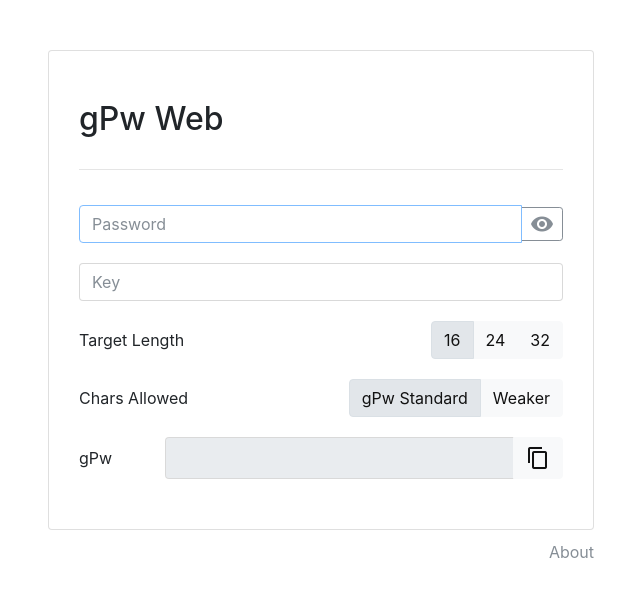
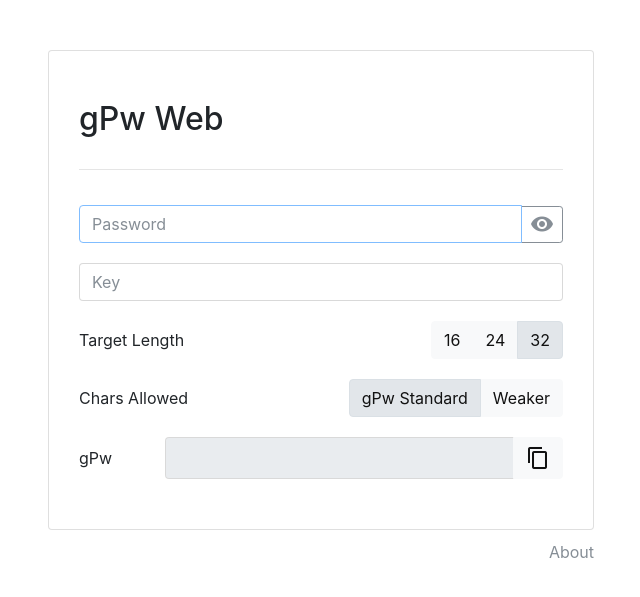
Before and after one commit to Cnly/cnly.github.io, a Jekyll site: the page built from gpw.md, in a window 1280 px wide. Shown: the top 597 px of the page, without its empty margins (319-959 px from the left). Built offline with Jekyll 4.4.1, drawn with Linux system fonts in a browser that asks for light colours; nearby versions of some CDN libraries.

Commit message:
Update gPw

```diff
--- a/_includes/gpw/gpw.html
+++ b/_includes/gpw/gpw.html
@@ -137,7 +138,7 @@
         <div class="input-group">
             <input type="password" class="form-control" placeholder="Password" id="password" autofocus/>
             <span class="input-group-btn">
-            <button type="button" class="btn btn-sm btn-outline-secondary" tabindex="-1" id="visibility-button"><i class="material-icons align-text-bottom" id="visibility-icon">visibility</i></button>
+            <button type="button" class="btn btn-sm btn-outline-secondary" tabindex="-1" style="padding-top: 5px;" id="visibility-button"><i class="material-icons align-text-bottom" id="visibility-icon">visibility</i></button>
         </span>
         </div>
         <div class="br"></div>
@@ -149,13 +150,13 @@
             </div>
             <div class="col-5">
                 <div class="btn-group float-right" id="target-length-selector" data-toggle="buttons" style="margin-left: 20px;">
-                    <label class="btn btn-light active" id="16">
+                    <label class="btn btn-light" id="16">
                         <input type="radio" name="target-length"> 16
                     </label>
                     <label class="btn btn-light" id="24">
                         <input type="radio" name="target-length"> 24
                     </label>
-                    <label class="btn btn-light" id="32">
+                    <label class="btn btn-light active" id="32">
                         <input type="radio" name="target-length"> 32
                     </label>
                 </div>
--- a/_layouts/empty.html
+++ b/_layouts/empty.html
@@ -1 +1,2 @@
+<!DOCTYPE html>
 {{ content }}
```
Also changed, not shown: other parts of _includes/gpw/gpw.html (+3 -2 lines).
